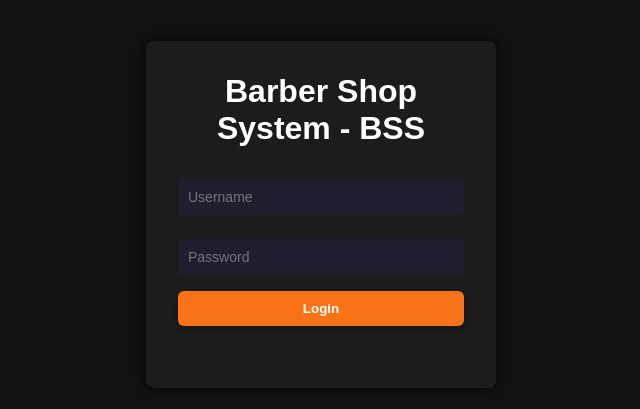
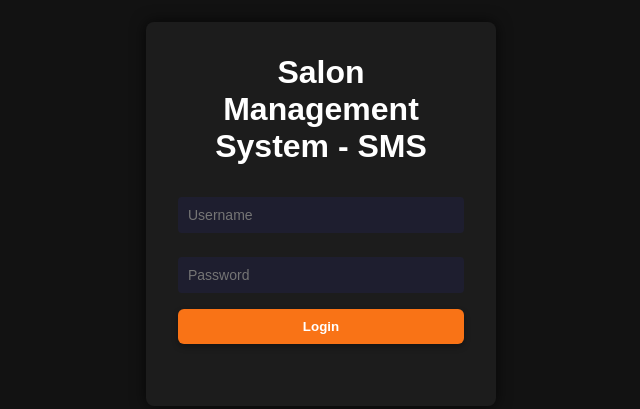
Before and after one commit to rahinklee/salon-management-system, a website: page index.html in a window 1280 px wide. Shown: the part 186-595 px from the top of the page, without its empty margins (319-959 px from the left). Drawn offline with Linux system fonts and the light colour scheme.

```diff
--- a/index.html
+++ b/index.html
@@ -3,7 +3,7 @@
   <head>
     <meta charset="UTF-8" />
     <meta name="viewport" content="width=device-width, initial-scale=1.0" />
-    <title>Baber Shop System - BSS</title>
+    <title>Salon Management System - SMS</title>
     <!--CSS-->
     <link rel="stylesheet" href="css/reset.css" />
     <link rel="stylesheet" href="css/layout.css" />
@@ -11,7 +11,7 @@
   </head>
   <body>
     <main class="login-container">
-      <h1>Barber Shop System - BSS</h1>
+      <h1>Salon Management System - SMS</h1>
 
       <form id="loginForm">
         <input type="text" id="username" placeholder="Username" required />
```
Also changed, not shown: README.md (added), screenshots/clients.png (added), screenshots/dashboard.png (added), screenshots/login.png (added), screenshots/schedule.png (added).
